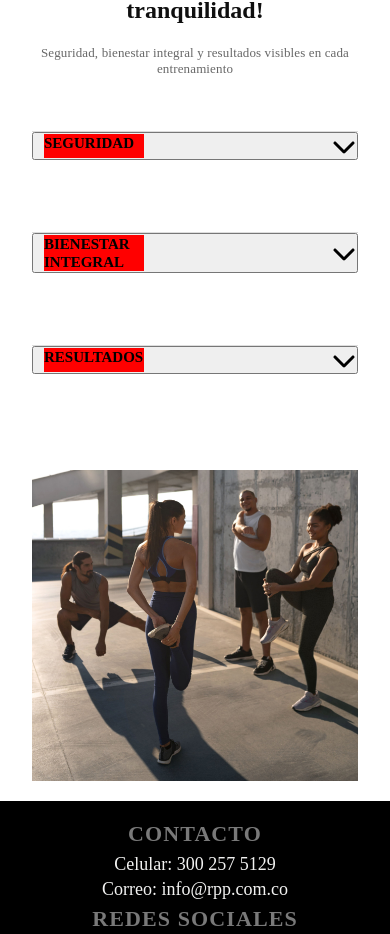
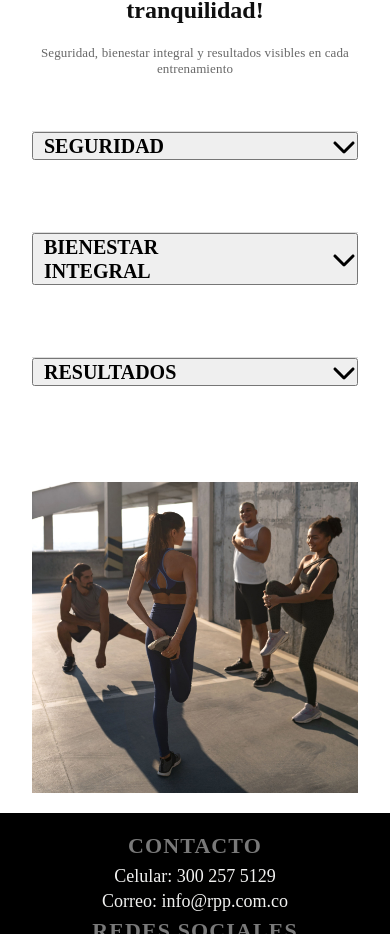
Before and after one commit to RunningPersonalPlan/webPage, a React (Vite) app in the folder Rpp/: page / in a window 390 px wide. Shown: the part 1914-2848 px from the top of the page. Built offline with nearby package versions, Linux system fonts and the light colour scheme.

Commit message:
fix: accordeon responsive deploy 425px

```diff
--- a/Rpp/src/components/Home/Accordion.css
+++ b/Rpp/src/components/Home/Accordion.css
@@ -98,16 +98,16 @@
     .accordion-title-s h2{
         font-size: 20px;
         margin-left: 15px;
-        background-color: blue;
+
     }
 }
 
 @media screen and (max-width:425px) {
     .accordion-title-s h2{
-        font-size: 15px;
-        width: 100px;
+        font-size: 20px;
+        width: 150px;
         overflow: hidden;
-        background-color: red;
+
         margin-left: 10px;
     }
 }
```
